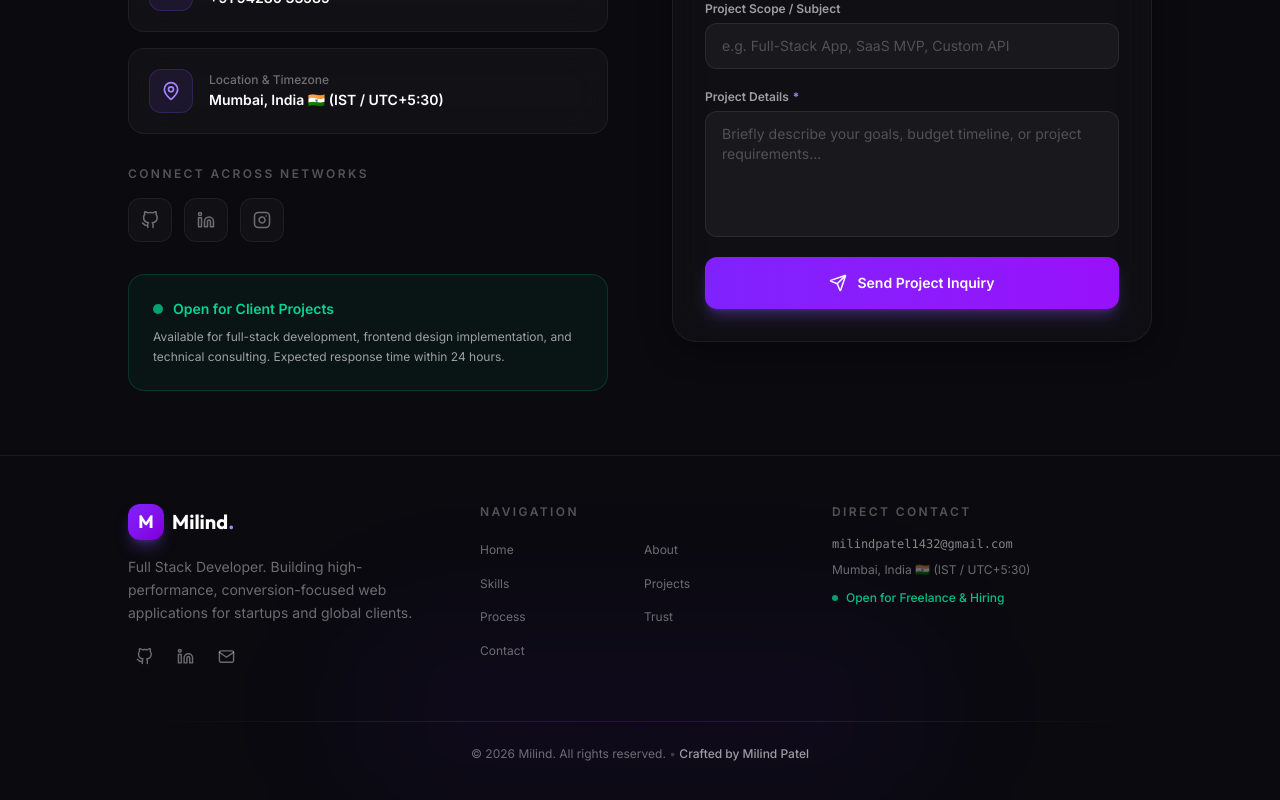
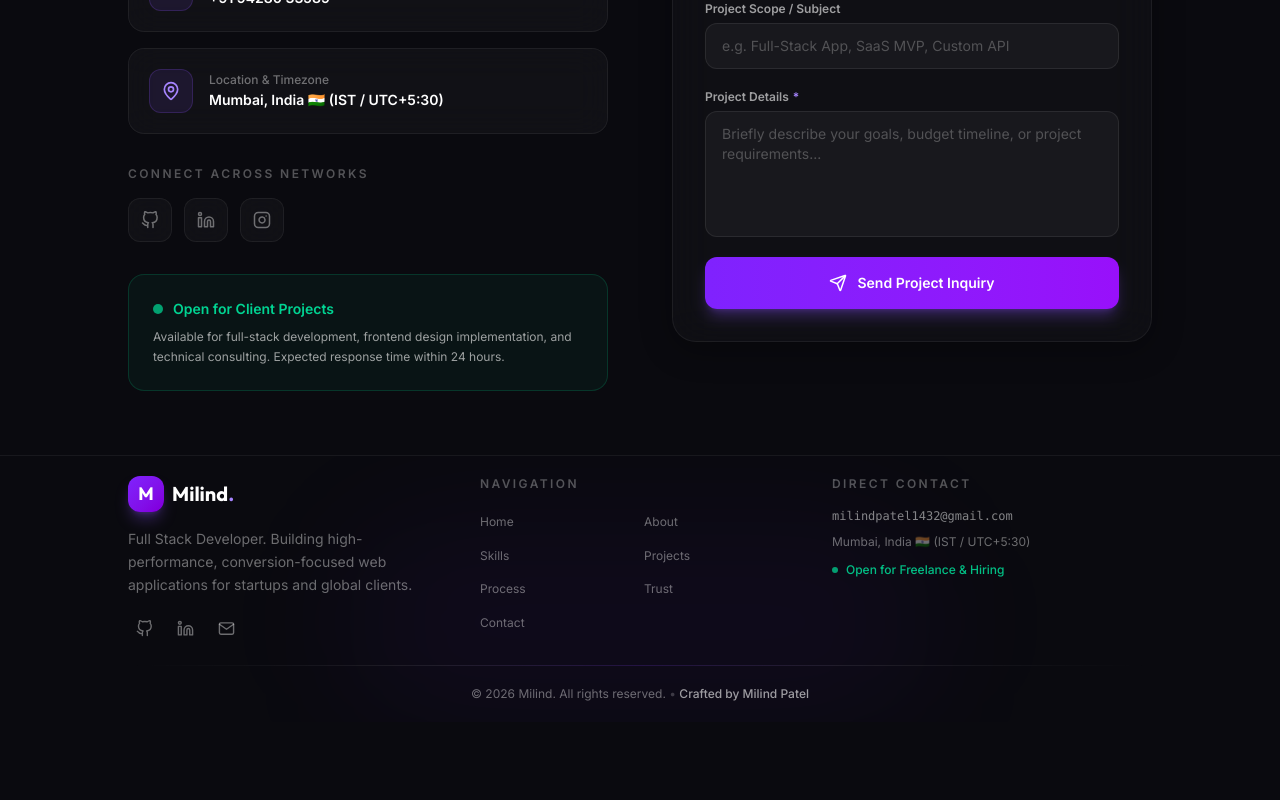
Before and after one commit to milindpatel1432/milindportfolio, a React (Vite) app: page / in a window 1280 px wide. Shown: the part 5190-5990 px from the top of the page. After the commit the page ends 5912 px from the top, so only its background shows below. Built offline with nearby package versions, Linux system fonts and the light colour scheme.

Commit message:
section css update

```diff
--- a/src/components/Footer/Footer.jsx
+++ b/src/components/Footer/Footer.jsx
@@ -18,14 +18,14 @@ const handleNavClick = (e, id) => {
 export default function Footer() {
   return (
     <footer
-      className="relative border-t border-white/[0.06] px-6 md:px-10 lg:px-20 xl:px-32 py-12 overflow-hidden"
+      className="relative border-t border-white/[0.06] px-6 md:px-10 lg:px-20 xl:px-32 py-5 overflow-hidden"
       aria-label="Site footer"
     >
       {/* Background glow */}
       <div className="absolute bottom-0 left-1/2 -translate-x-1/2 w-[600px] h-[200px] bg-violet-600/5 blur-3xl rounded-full pointer-events-none" aria-hidden="true" />
 
       <div className="max-w-7xl mx-auto relative z-10">
-        <div className="grid md:grid-cols-3 gap-8 mb-12">
+        <div className="grid md:grid-cols-3 gap-8 mb-5">
 
           {/* Brand */}
           <div className="flex flex-col gap-4">
@@ -107,7 +107,7 @@ export default function Footer() {
         </div>
 
         {/* Bottom bar */}
-        <div className="section-separator mb-6" aria-hidden="true" />
+        <div className="section-separator mb-5" aria-hidden="true" />
         <div className="flex flex-col sm:flex-row items-center justify-center gap-4">
           <p className="text-xs text-white/40 text-center">
             © {new Date().getFullYear()} Milind. All rights reserved. <span className="hidden sm:inline text-white/20">•</span> <span className="text-white/60 font-medium">Crafted by <a href="https://milindpatel.in/" target="_blank" rel="noopener noreferrer" className="hover:text-white transition-colors">Milind Patel</a></span>
```
